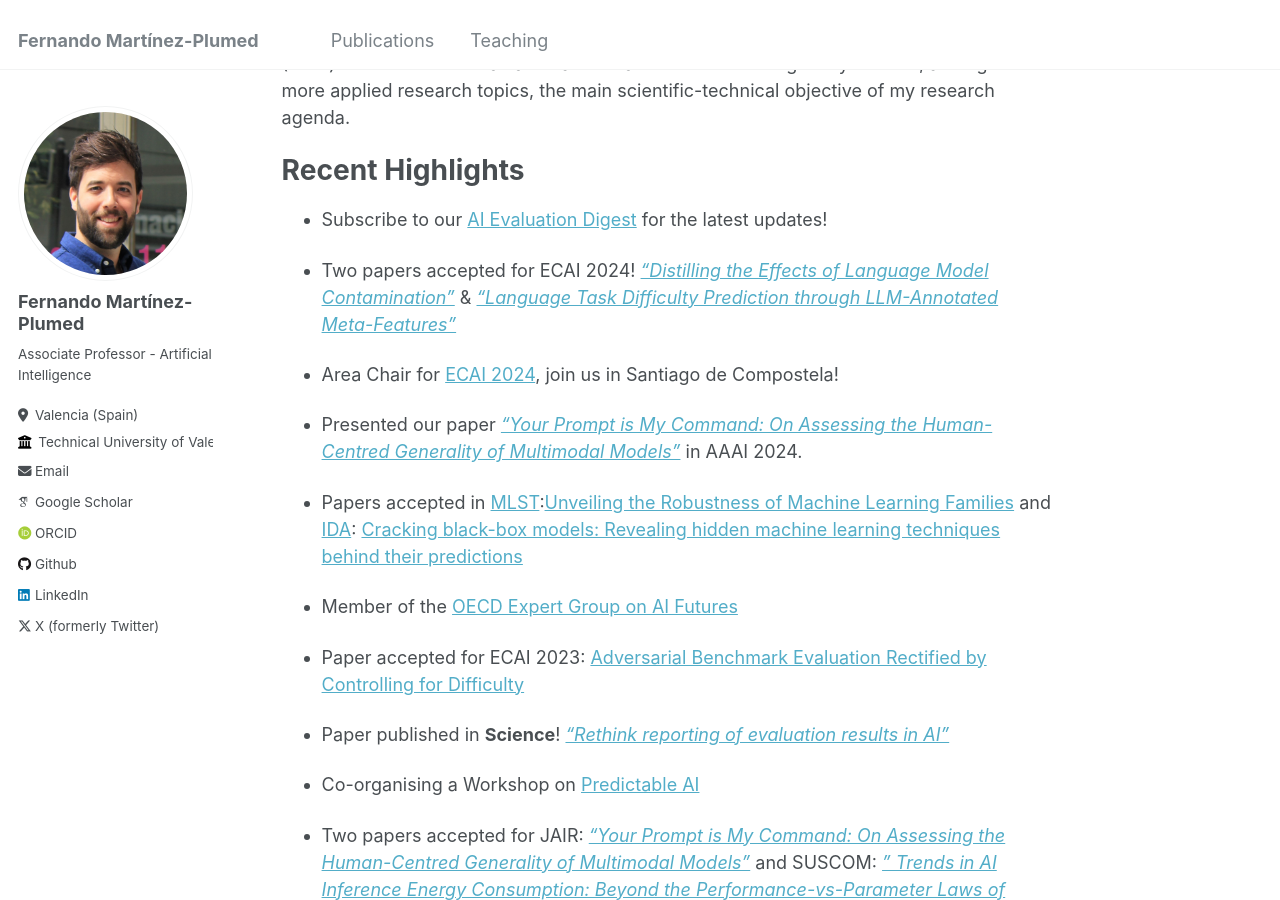
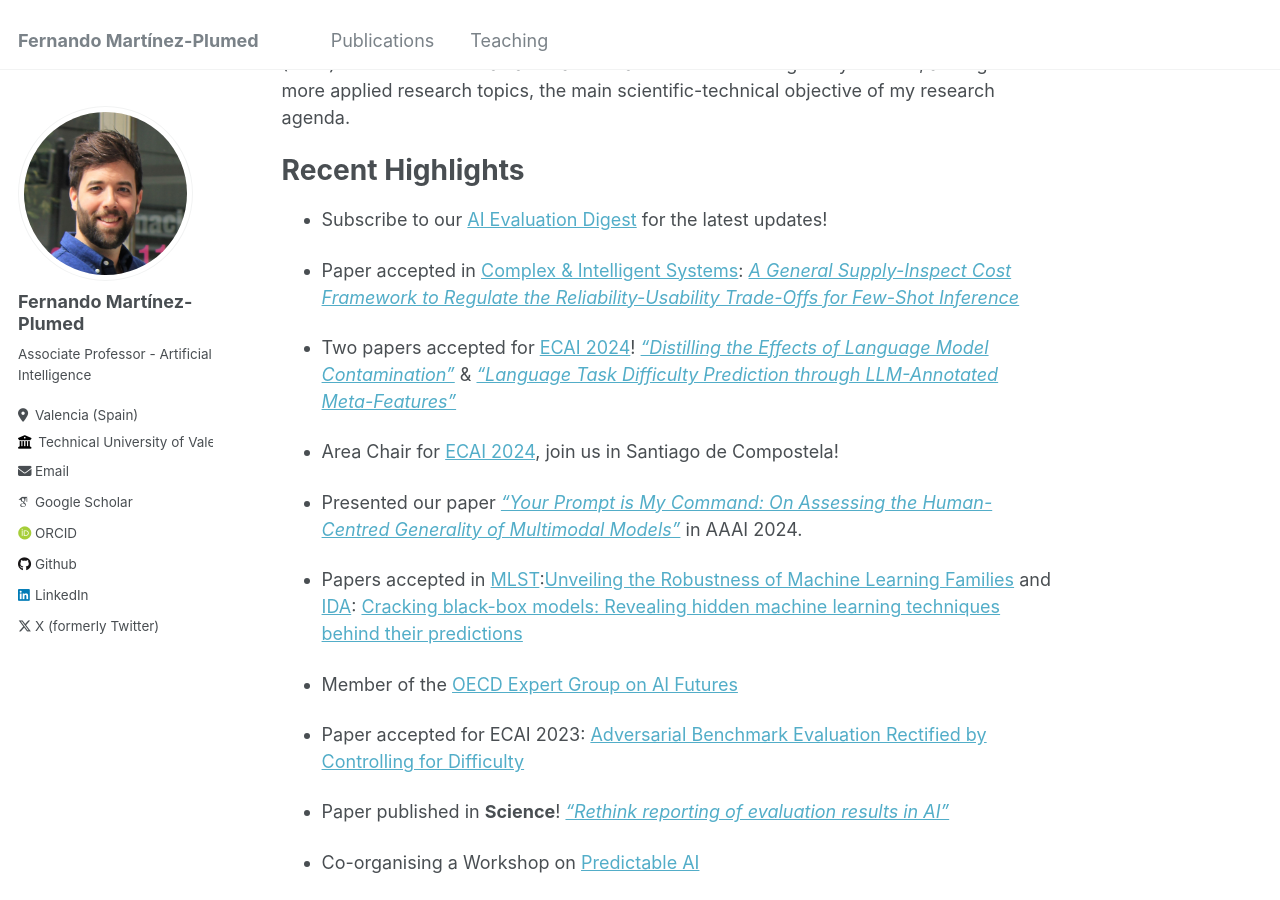
Before and after one commit to nandomp/nandomp.github.io, a Jekyll site: the page built from _pages/about.md, in a window 1280 px wide and 900 px high, scrolled down 313 px. Built offline with Jekyll 4.4.1, drawn with Linux system fonts in a browser that asks for light colours; some web fonts are replaced.

Commit message:
Update about.md

```diff
--- a/_pages/about.md
+++ b/_pages/about.md
@@ -15,13 +15,15 @@ Recent Highlights
 
 * Subscribe to our [AI Evaluation Digest](https://aievaluation.substack.com/) for the latest updates!
 
-* Two papers accepted for ECAI 2024! [*"Distilling the Effects of Language Model Contamination"*](https://www.ecai2024.eu/programme/accepted-papers) & [*"Language Task Difficulty Prediction through LLM-Annotated Meta-Features"*](https://www.ecai2024.eu/programme/accepted-papers)
+* Paper accepted in [Complex & Intelligent Systems](https://link.springer.com/journal/40747): [*A General Supply-Inspect Cost Framework to Regulate the Reliability-Usability Trade-Offs for Few-Shot Inference*]()
+
+* Two papers accepted for [ECAI 2024](https://www.ecai2024.eu/)! [*"Distilling the Effects of Language Model Contamination"*](https://www.ecai2024.eu/programme/accepted-papers) & [*"Language Task Difficulty Prediction through LLM-Annotated Meta-Features"*](https://www.ecai2024.eu/programme/accepted-papers)
 
 * Area Chair for [ECAI 2024](https://www.ecai2024.eu/),  join us in Santiago de Compostela!
 
 * Presented our paper [*"Your Prompt is My Command: On Assessing the Human-Centred Generality of Multimodal Models"*](https://ojs.aaai.org/index.php/AAAI/article/view/30612) in AAAI 2024.
 
-* Papers accepted in [MLST]():[Unveiling the Robustness of Machine Learning Families](https://doi.org/10.1088/2632-2153/ad62ab) and [IDA](https://www.iospress.com/catalog/journals/intelligent-data-analysis): [Cracking black-box models: Revealing hidden machine learning techniques behind their predictions](https://doi.org/10.3233/IDA-230707)
+* Papers accepted in [MLST](https://iopscience.iop.org/journal/2632-2153):[Unveiling the Robustness of Machine Learning Families](https://doi.org/10.1088/2632-2153/ad62ab) and [IDA](https://www.iospress.com/catalog/journals/intelligent-data-analysis): [Cracking black-box models: Revealing hidden machine learning techniques behind their predictions](https://doi.org/10.3233/IDA-230707)
 
 * Member of the [OECD Expert Group on AI Futures](https://oecd.ai/en/network-of-experts/working-group/10847)
 
```
